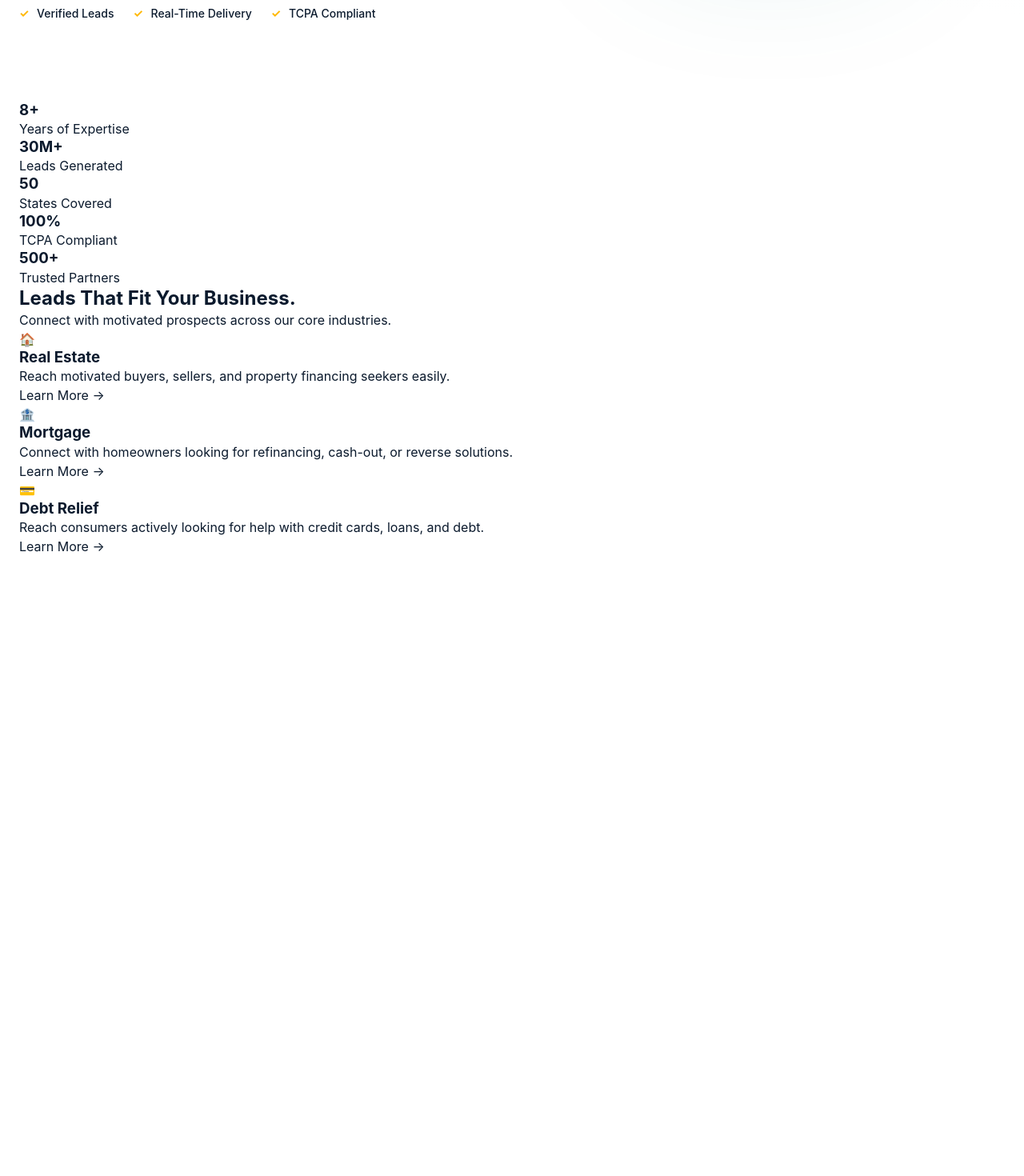
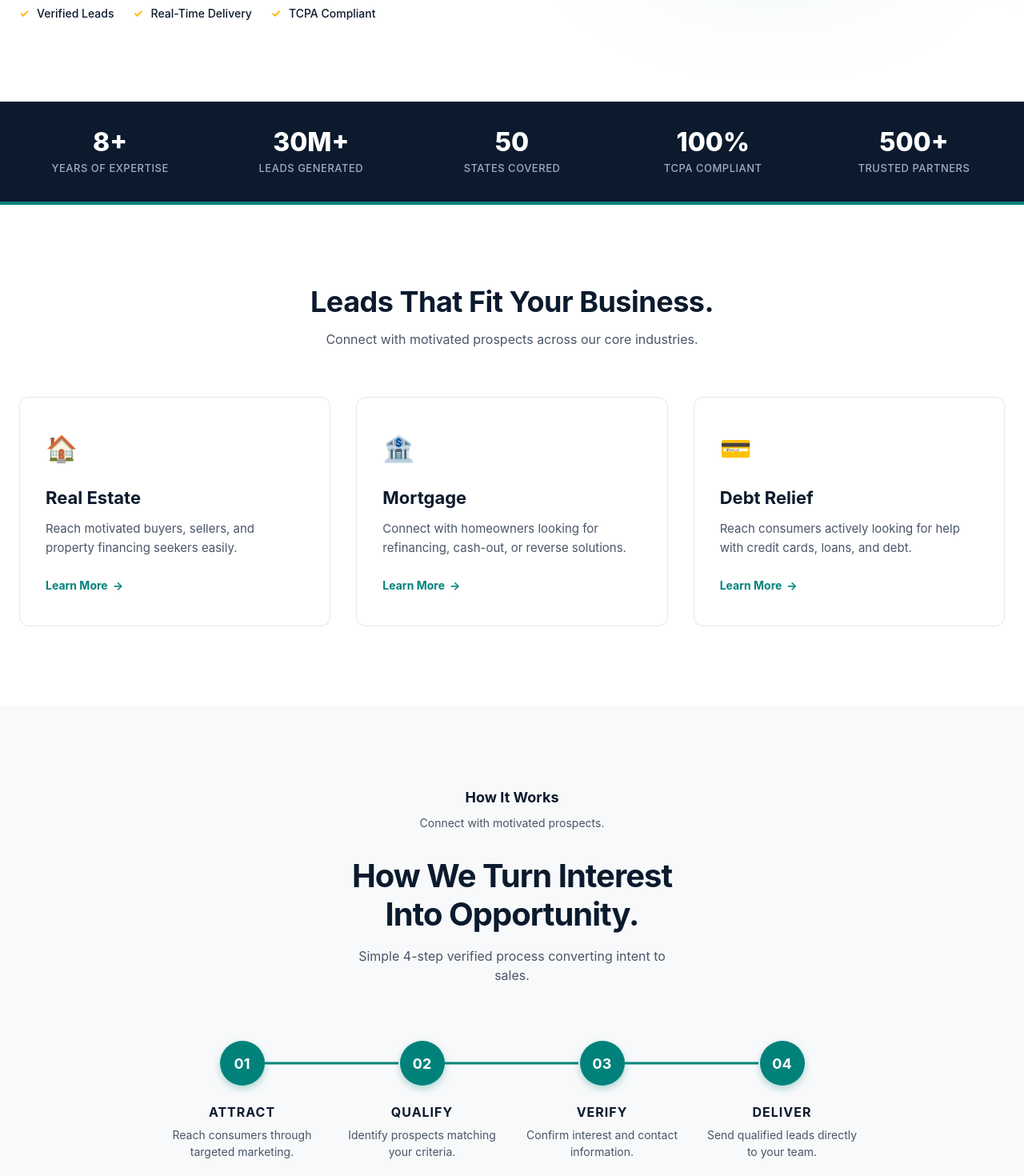
Before and after one commit to 955muneeb/wecall-landing, a React (Vite) app: page / in a window 1280 px wide. Shown: the part 640-2110 px from the top of the page at 80% size. Before the commit the page ends 1335 px from the top, so only its background shows below. Built offline with nearby package versions, Linux system fonts and the light colour scheme.

Commit message:
Add How It Works section and styles; update Home page layout

```diff
--- a/src/pages/Home.jsx
+++ b/src/pages/Home.jsx
@@ -3,6 +3,7 @@ import React from 'react';
 import Hero from '../sections/Hero';
 import Metrics from '../sections/Metrics';
 import Industries from '../sections/Industries';
+import HowItWorks from '../sections/HowItWorks';
 
 export default function Home() {
   return (
@@ -10,6 +11,7 @@ export default function Home() {
       <Hero />
       <Metrics />
       <Industries />
+      <HowItWorks />
     </div>
   );
 }
--- /dev/null
+++ b/src/sections/HowItWorks.jsx
@@ -0,0 +1,66 @@
+// src/sections/HowItWorks.jsx
+import React from 'react';
+
+export default function HowItWorks() {
+  const steps = [
+    {
+      num: '01',
+      title: 'ATTRACT',
+      desc: 'Reach consumers through targeted marketing.'
+    },
+    {
+      num: '02',
+      title: 'QUALIFY',
+      desc: 'Identify prospects matching your criteria.'
+    },
+    {
+      num: '03',
+      title: 'VERIFY',
+      desc: 'Confirm interest and contact information.'
+    },
+    {
+      num: '04',
+      title: 'DELIVER',
+      desc: 'Send qualified leads directly to your team.'
+    }
+  ];
+
+  return (
+    <section className="how-it-works">
+      <div className="container">
+
+        <div className="section-header">
+          <span className="section-label">How It Works</span>
+          <p className="section-subtitle">Connect with motivated prospects.</p>
+
+          <h2 className="section-title">How We Turn Interest <br/> Into Opportunity.</h2>
+          <p className="section-desc">Simple 4-step verified process converting intent to sales.</p>
+        </div>
+
+        <div className="timeline-wrapper">
+          <div className="timeline">
+            {steps.map((step, index) => (
+              <div key={index} className="step">
+
+                {/* The Number and Connecting Line */}
+                <div className="step__graphic">
+                  <div className="step__circle">{step.num}</div>
+                  {/* Only draw the line if it's NOT the last item */}
+                  {index !== steps.length - 1 && <div className="step__line"></div>}
+                </div>
+
+                {/* The Text Content */}
+                <div className="step__content">
+                  <h4 className="step__title">{step.title}</h4>
+                  <p className="step__desc">{step.desc}</p>
+                </div>
+
+              </div>
+            ))}
+          </div>
+        </div>
+
+      </div>
+    </section>
+  );
+}
--- a/src/styles/pages.css
+++ b/src/styles/pages.css
@@ -299,3 +299,232 @@
   font-size: 12px;
   color: var(--color-text-gray);
 }
+
+/* =========================================
+   METRICS TRUST BAR STYLES
+   ========================================= */
+.metrics-bar {
+  background-color: var(--color-navy);
+  color: var(--color-white);
+  padding: 32px 0;
+  border-bottom: 4px solid var(--color-teal);
+}
+
+.metrics-bar__container {
+  display: flex;
+  justify-content: space-between;
+  align-items: center;
+  flex-wrap: wrap;
+  gap: 24px;
+}
+
+.metrics-bar__item {
+  text-align: center;
+  flex: 1;
+  min-width: 140px;
+}
+
+.metrics-bar__value {
+  font-size: 32px;
+  font-weight: 800;
+  color: var(--color-white);
+  margin-bottom: 4px;
+}
+
+.metrics-bar__label {
+  font-size: 13px;
+  color: #a0aec0;
+  font-weight: 500;
+  text-transform: uppercase;
+  letter-spacing: 0.5px;
+}
+
+/* =========================================
+   INDUSTRIES SECTION STYLES
+   ========================================= */
+.industries {
+  padding: 100px 0;
+  background-color: var(--color-white);
+}
+
+.industries__header {
+  text-align: center;
+  margin-bottom: 60px;
+}
+
+.industries__header h2 {
+  font-size: 36px;
+  color: var(--color-navy);
+  margin-bottom: 12px;
+  letter-spacing: -0.5px;
+}
+
+.industries__header p {
+  font-size: 16px;
+  color: var(--color-text-gray);
+}
+
+/* 3-Column Card Layout Grid */
+.industries__grid {
+  display: grid;
+  grid-template-columns: repeat(auto-fit, minmax(300px, 1fr));
+  gap: 32px;
+}
+
+.ind-card {
+  background: var(--color-white);
+  border: 1px solid #e2e8f0;
+  border-radius: 12px;
+  padding: 40px 32px;
+  transition: var(--transition);
+  display: flex;
+  flex-direction: column;
+}
+
+.ind-card:hover {
+  transform: translateY(-4px);
+  box-shadow: 0 20px 40px rgba(11, 26, 45, 0.05);
+  border-color: rgba(0, 130, 123, 0.2);
+}
+
+.ind-card__icon {
+  font-size: 32px;
+  margin-bottom: 24px;
+}
+
+.ind-card__title {
+  font-size: 22px;
+  color: var(--color-navy);
+  margin-bottom: 14px;
+}
+
+.ind-card__desc {
+  font-size: 15px;
+  color: var(--color-text-gray);
+  line-height: 1.6;
+  margin-bottom: 24px;
+  flex-grow: 1; /* Pushes link option to bottom uniformly */
+}
+
+.ind-card__link {
+  font-size: 14px;
+  font-weight: 700;
+  color: var(--color-teal);
+  display: inline-flex;
+  align-items: center;
+  gap: 6px;
+  transition: var(--transition);
+}
+
+.ind-card__link:hover {
+  gap: 10px;
+}
+
+/* =========================================
+   HOW IT WORKS (TIMELINE) STYLES
+   ========================================= */
+.how-it-works {
+  padding: 100px 0;
+  background-color: var(--color-bg-light); /* The light gray background */
+}
+
+/* Reusable Header Blocks for Sections */
+.section-header {
+  text-align: center;
+  margin-bottom: 70px;
+}
+
+.section-label {
+  font-size: 18px;
+  font-weight: 700;
+  color: var(--color-navy);
+  margin-bottom: 8px;
+  display: block;
+}
+
+.section-subtitle {
+  font-size: 14px;
+  color: var(--color-text-gray);
+  margin-bottom: 32px;
+}
+
+.section-title {
+  font-size: 40px;
+  color: var(--color-navy);
+  letter-spacing: -1px;
+  margin-bottom: 16px;
+}
+
+.section-desc {
+  font-size: 16px;
+  color: var(--color-text-gray);
+  max-width: 400px;
+  margin: 0 auto;
+}
+
+/* Horizontal Timeline Layout */
+.timeline-wrapper {
+  max-width: 900px;
+  margin: 0 auto;
+}
+
+.timeline {
+  display: flex;
+  justify-content: space-between;
+  align-items: flex-start;
+}
+
+.step {
+  flex: 1;
+  text-align: center;
+  position: relative;
+  padding: 0 15px;
+}
+
+.step__graphic {
+  display: flex;
+  align-items: center;
+  justify-content: center;
+  position: relative;
+  margin-bottom: 24px;
+}
+
+.step__circle {
+  width: 56px;
+  height: 56px;
+  background-color: var(--color-teal);
+  color: var(--color-white);
+  border-radius: 50%;
+  display: flex;
+  align-items: center;
+  justify-content: center;
+  font-size: 18px;
+  font-weight: 700;
+  position: relative;
+  z-index: 2; /* Keeps circle above the line */
+  box-shadow: 0 4px 10px rgba(0, 130, 123, 0.3);
+}
+
+.step__line {
+  position: absolute;
+  top: 50%;
+  left: 50%;
+  width: 100%;
+  height: 3px;
+  background-color: var(--color-teal);
+  z-index: 1; /* Pushes line behind the circles */
+  transform: translateY(-50%);
+}
+
+.step__title {
+  font-size: 16px;
+  color: var(--color-navy);
+  letter-spacing: 1px;
+  margin-bottom: 8px;
+}
+
+.step__desc {
+  font-size: 14px;
+  color: var(--color-text-gray);
+  line-height: 1.5;
+}
```
Also changed, not shown: src/sections/Comparison.jsx (added).
